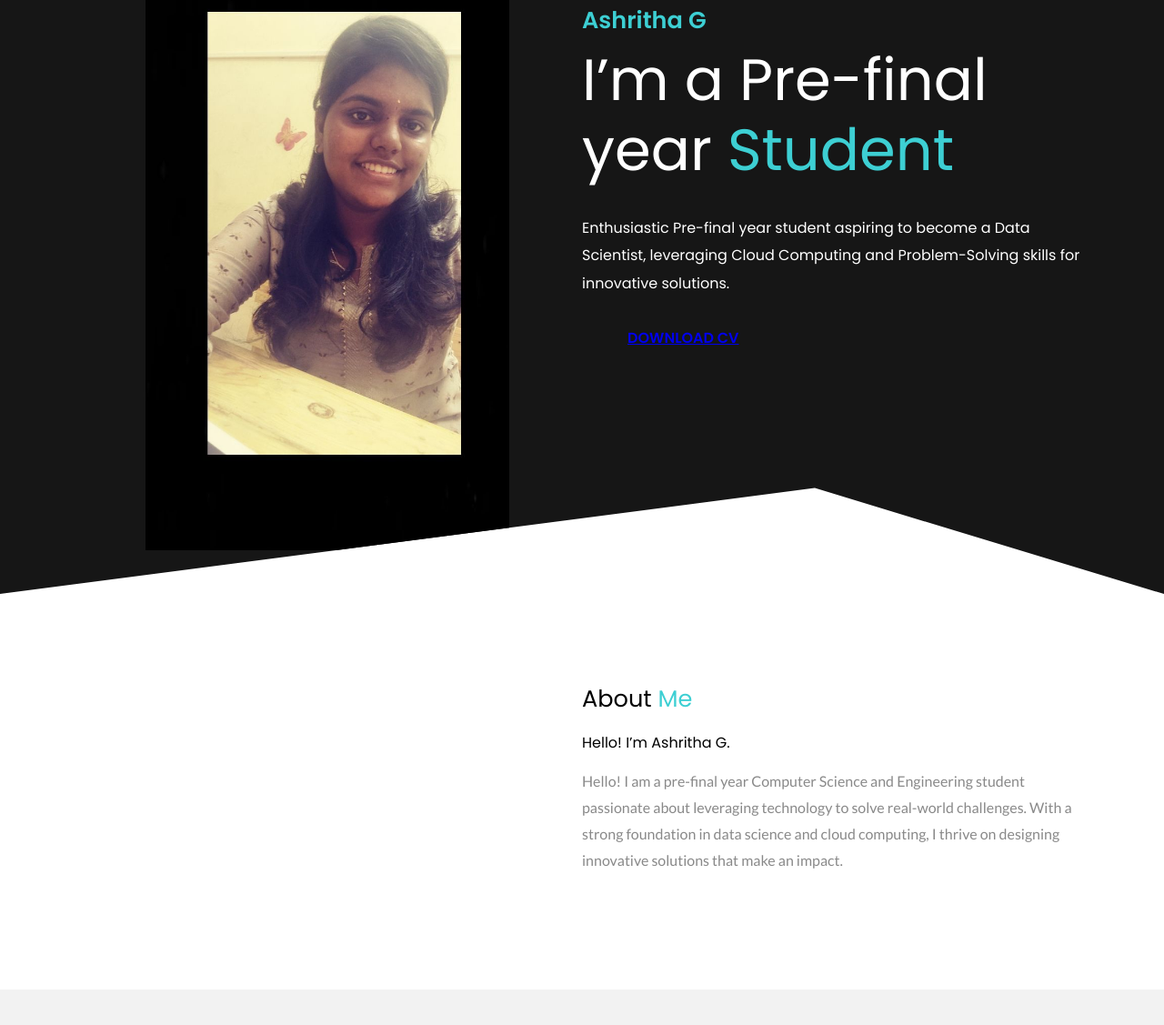
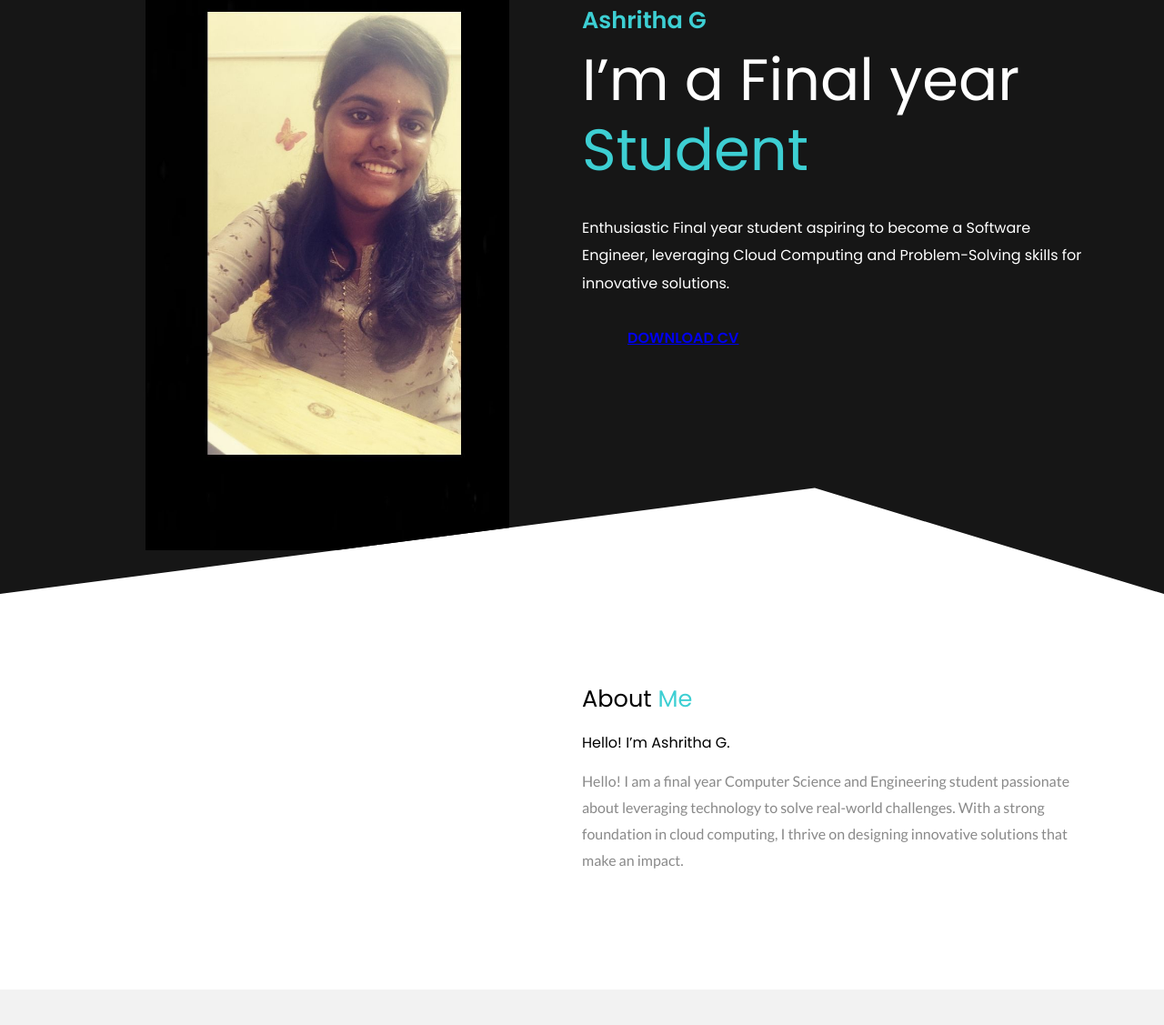
Before and after one commit to ashrikalai/My-Portfolio, a plain HTML site: page index.html in a window 1280 px wide. Shown: the part 243-1370 px from the top of the page at 91% size. Drawn offline with nearby package versions, Linux system fonts and the light colour scheme.

Commit message:
commit message

```diff
--- a/index.html
+++ b/index.html
@@ -47,8 +47,8 @@
                     </div>
                     <div class="right flex-1">
                         <h6>Ashritha G</h6>
-                        <h1>I’m a Pre-final year<span> Student</span></h1>
-                        <p>Enthusiastic Pre-final year student aspiring to become a Data Scientist,
+                        <h1>I’m a Final year<span> Student</span></h1>
+                        <p>Enthusiastic Final year student aspiring to become a Software Engineer,
                             leveraging Cloud Computing and Problem-Solving skills for innovative solutions.</p>
                         <div>
                             <a href="images/my-cv.pdf" download class="btn">DOWNLOAD CV</a>
@@ -64,8 +64,8 @@
                 <div class="flex-1 right">
                     <h1>About <span>Me</span></h1>
                     <h3>Hello! I’m Ashritha G.</h3>
-                    <p>Hello! I am a pre-final year Computer Science and Engineering student passionate about leveraging technology to solve real-world challenges.
-                        With a strong foundation in data science and cloud computing, I thrive on designing innovative solutions that make an impact.</p>
+                    <p>Hello! I am a final year Computer Science and Engineering student passionate about leveraging technology to solve real-world challenges.
+                        With a strong foundation in cloud computing, I thrive on designing innovative solutions that make an impact.</p>
                 </div>
             </div>
         </section>
```
